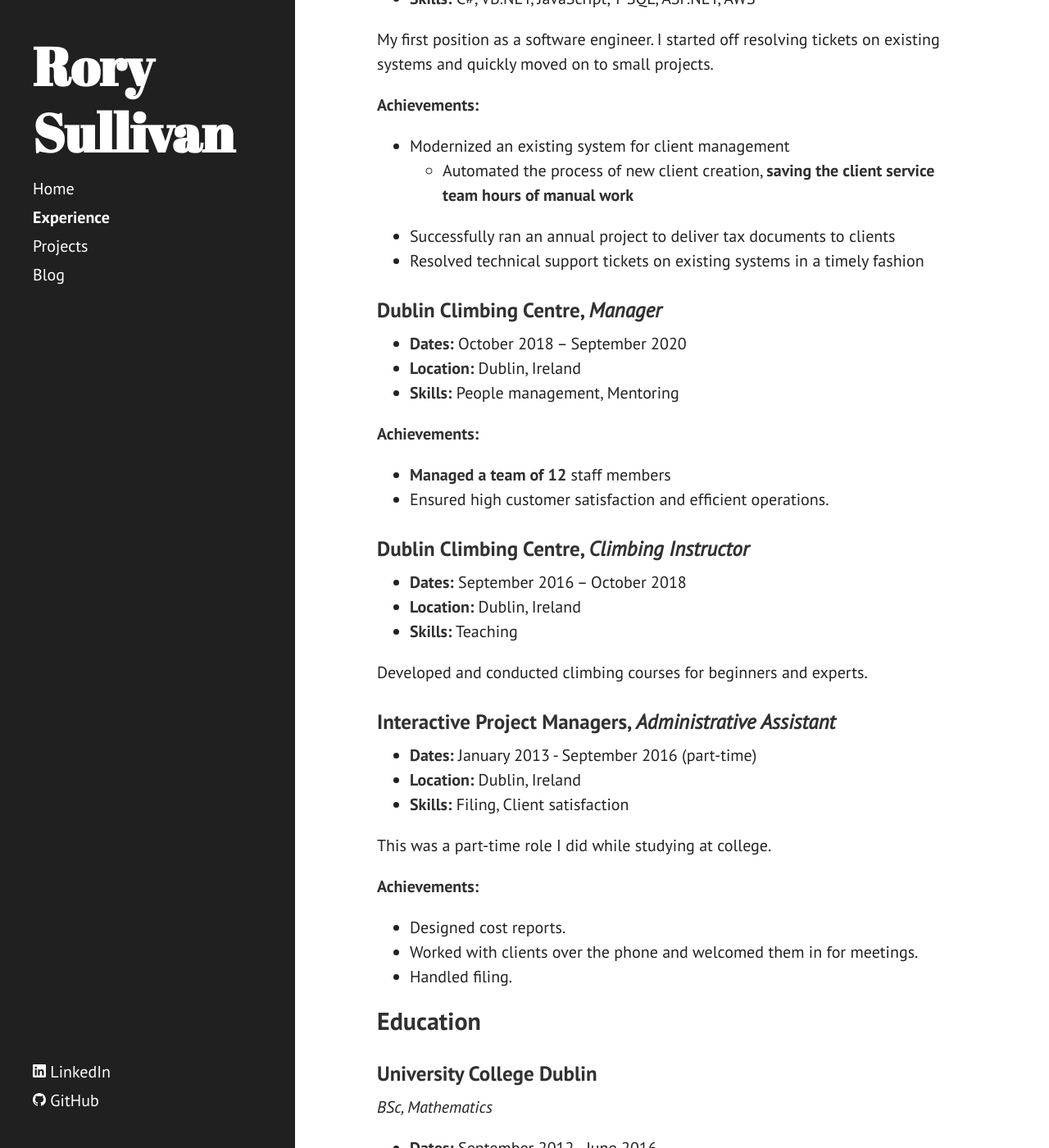
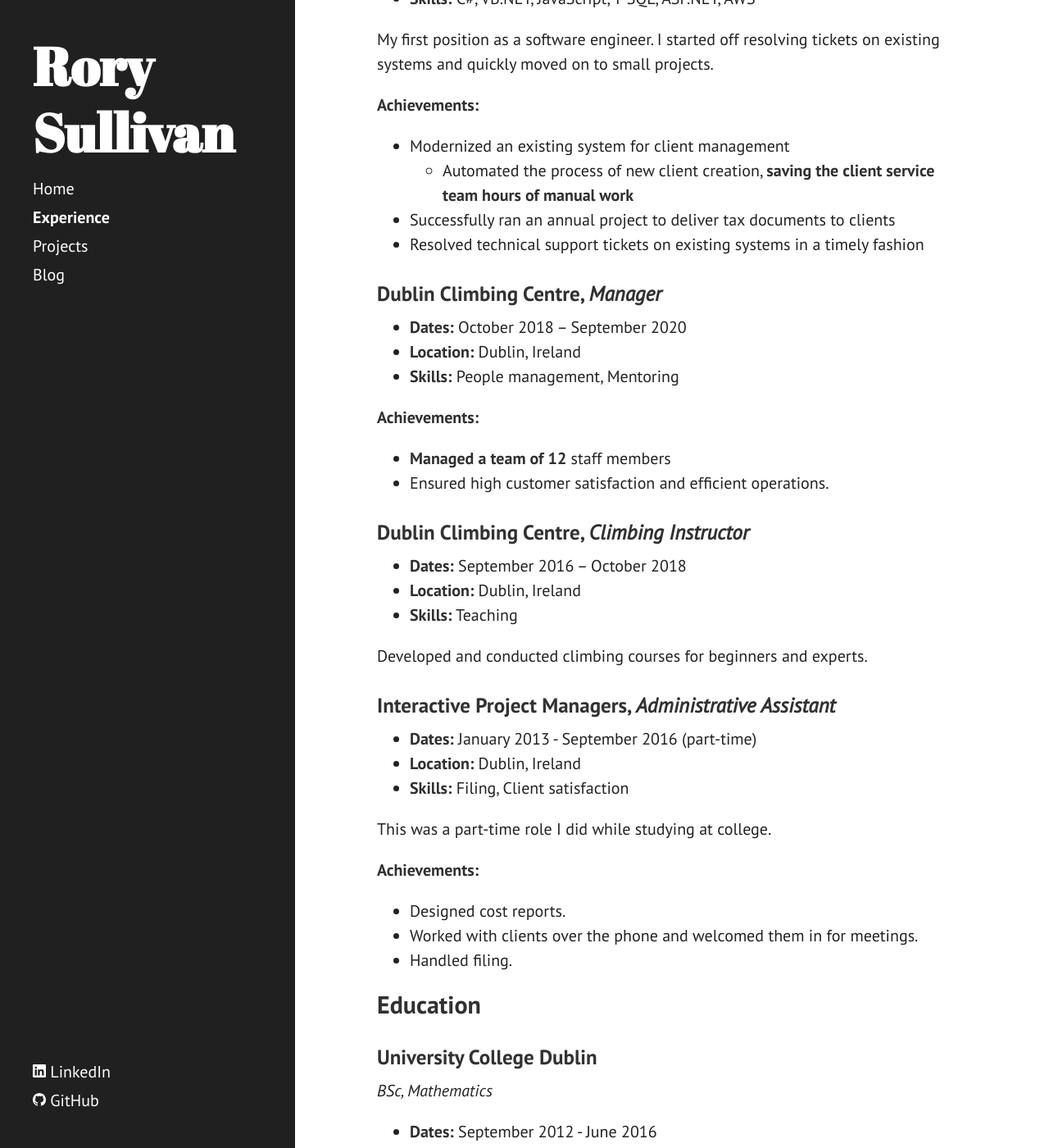
Before and after one commit to Rory-Sullivan/Rory-Sullivan.github.io, a Jekyll site: the page built from experience.md, in a window 1280 px wide and 1400 px high, scrolled down 750 px. Shown: the whole window at 82% size. Built offline with Jekyll 4.4.1, drawn with Linux system fonts in a browser that asks for light colours.

Commit message:
Updates styling
Removes bottom margins for nested lists.

Makes code block scroll instead of wrap when content is too wide.

```diff
--- a/assets/css/style.css
+++ b/assets/css/style.css
@@ -57,7 +57,7 @@ body {
 
 /* Table of contents */
 
-.table-of-contents a {
+.table-of-contents #markdown-toc a {
   color: #222222;
 }
 
@@ -72,3 +72,15 @@ body {
     margin-top: 4rem;
   }
 }
+
+/* Lists */
+
+ul ul {
+  margin-bottom: 0;
+}
+
+/* Code */
+pre {
+  overflow-x: scroll;
+  text-wrap-mode: nowrap;
+}
```
